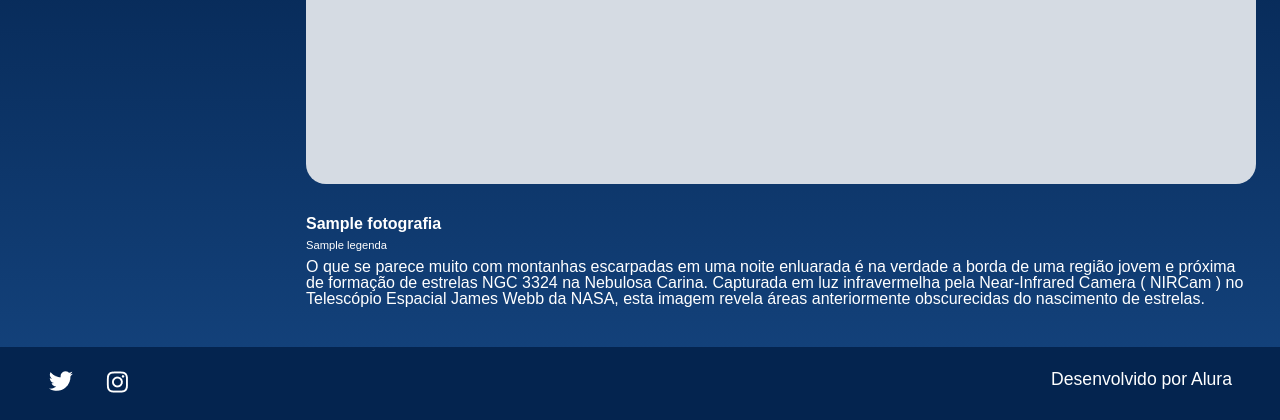
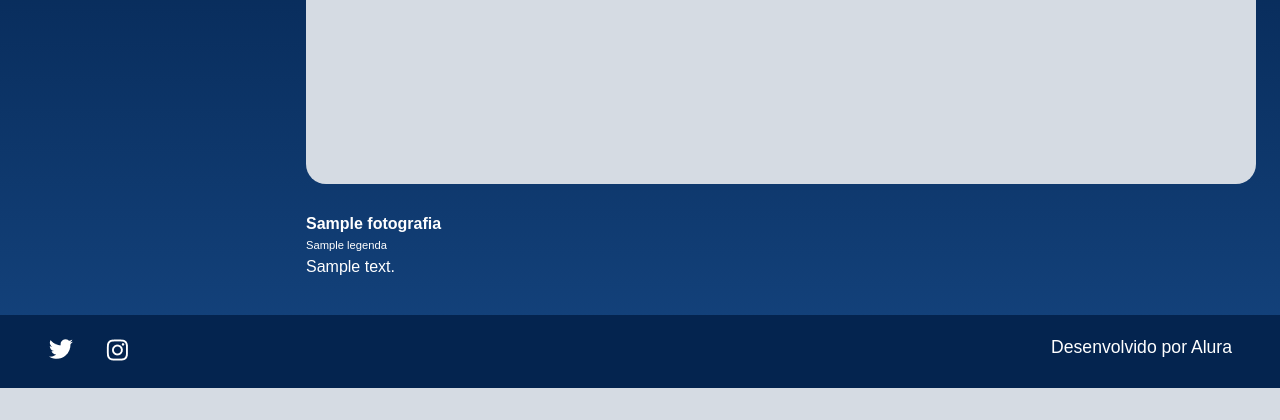
Before and after one commit to alura-cursos/2711-projeto-django-2, a Django app: template templates/galeria/imagem.html in a window 1280 px wide. Shown: the part 707-1127 px from the top of the page. After the commit the page ends 1095 px from the top, so only its background shows below. Run offline with Django 3.2, Linux system fonts and the light colour scheme; the template is opened without the code that fills it: most values are stand-ins (such as "Sample title", 1, 10 or a date in 2020); grey boxes marked "Sample" are stand-in pictures.

Commit message:
Resultado após vídeo 5.3

```diff
--- a/templates/galeria/imagem.html
+++ b/templates/galeria/imagem.html
@@ -13,7 +13,7 @@
                             <div class="imagem__texto">
                                 <p class="imagem__titulo">{{fotografia.nome}}</p>
                                 <p class="imagem__descricao">{{fotografia.legenda}}</p>
-                                <p class="imagem__texto">O que se parece muito com montanhas escarpadas em uma noite enluarada é na verdade a borda de uma região jovem e próxima de formação de estrelas NGC 3324 na Nebulosa Carina. Capturada em luz infravermelha pela Near-Infrared Camera ( NIRCam ) no Telescópio Espacial James Webb da NASA, esta imagem revela áreas anteriormente obscurecidas do nascimento de estrelas.</p>
+                                <p class="imagem__texto">{{fotografia.descricao}}</p>
                             </div>
                         </div>
                     </div>
```
